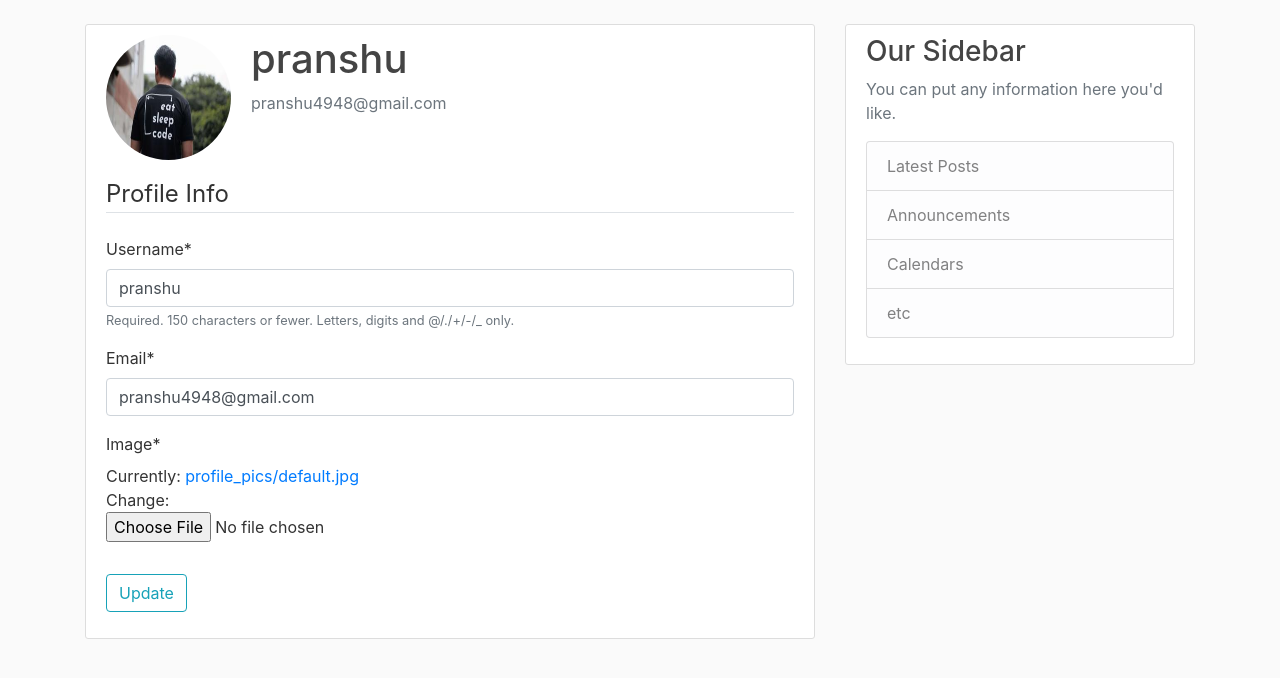
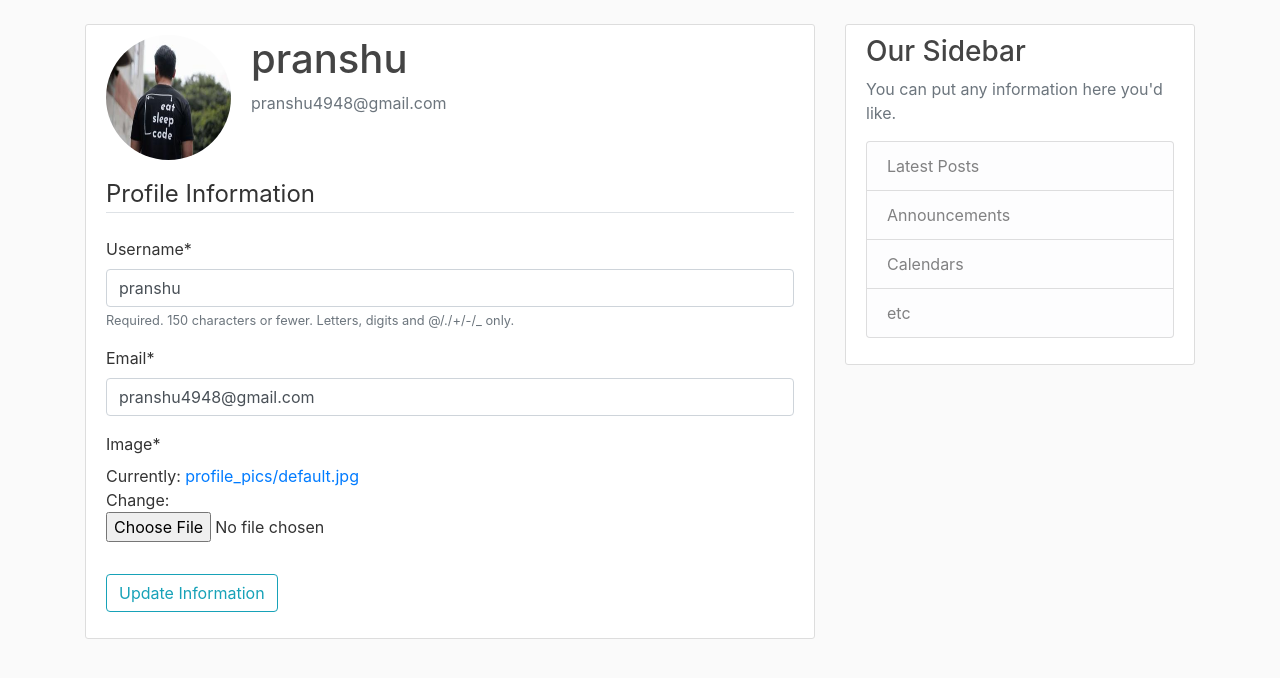
Before and after one commit to pran4948/blog_post_application, a Django app: page /profile/ in a window 1280 px wide. Shown: the part 56-734 px from the top of the page. Run offline with Django 3.2, Linux system fonts and the light colour scheme; a user stored in the database is signed in; data comes from the database, SQL or seed files in the repository; some libraries are stand-ins or nearby versions.

Commit message:
Templates Updated

```diff
--- a/users/templates/users/profile.html
+++ b/users/templates/users/profile.html
@@ -12,12 +12,12 @@
       <form method="POST" enctype="multipart/form-data">
         {% csrf_token %}
         <fieldset class = "form-group">
-          <legend class = "border-bottom mb-4">Profile Info</legend>
+          <legend class = "border-bottom mb-4">Profile Information</legend>
           {{ u_form|crispy }}
           {{ p_form|crispy }}
         </fieldset>
         <div class="form-group">
-          <button type="submit" class="btn btn-outline-info">Update</button>
+          <button type="submit" class="btn btn-outline-info">Update Information</button>
         </div>
       </form>
     </div>
```
